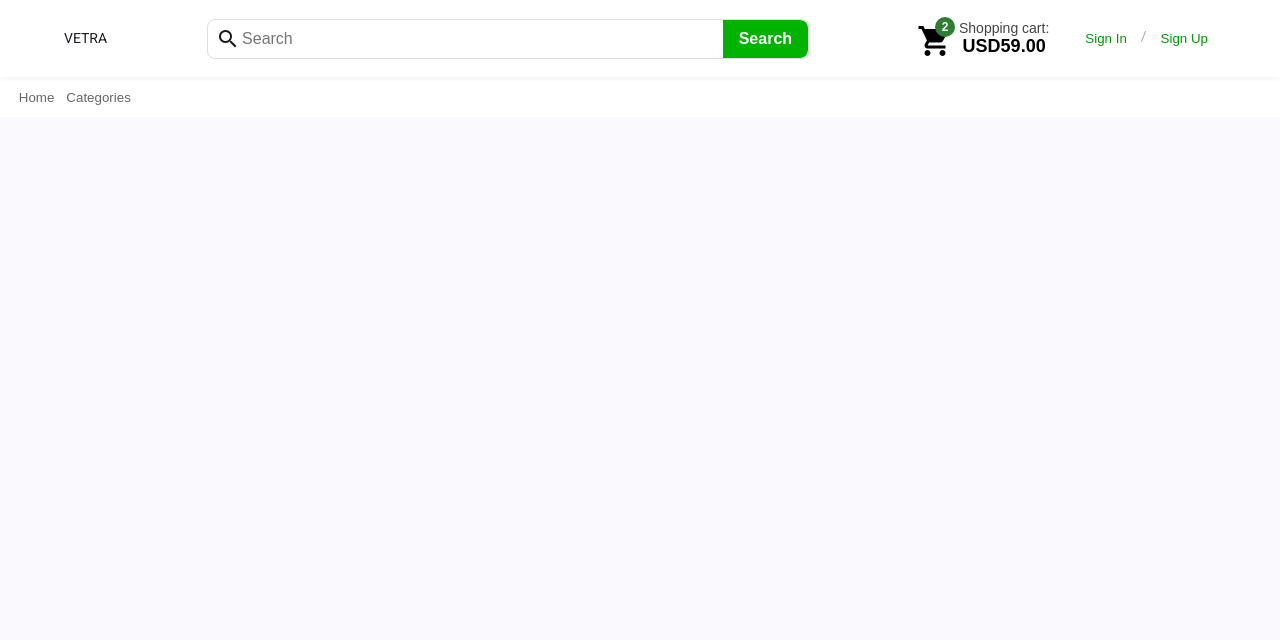
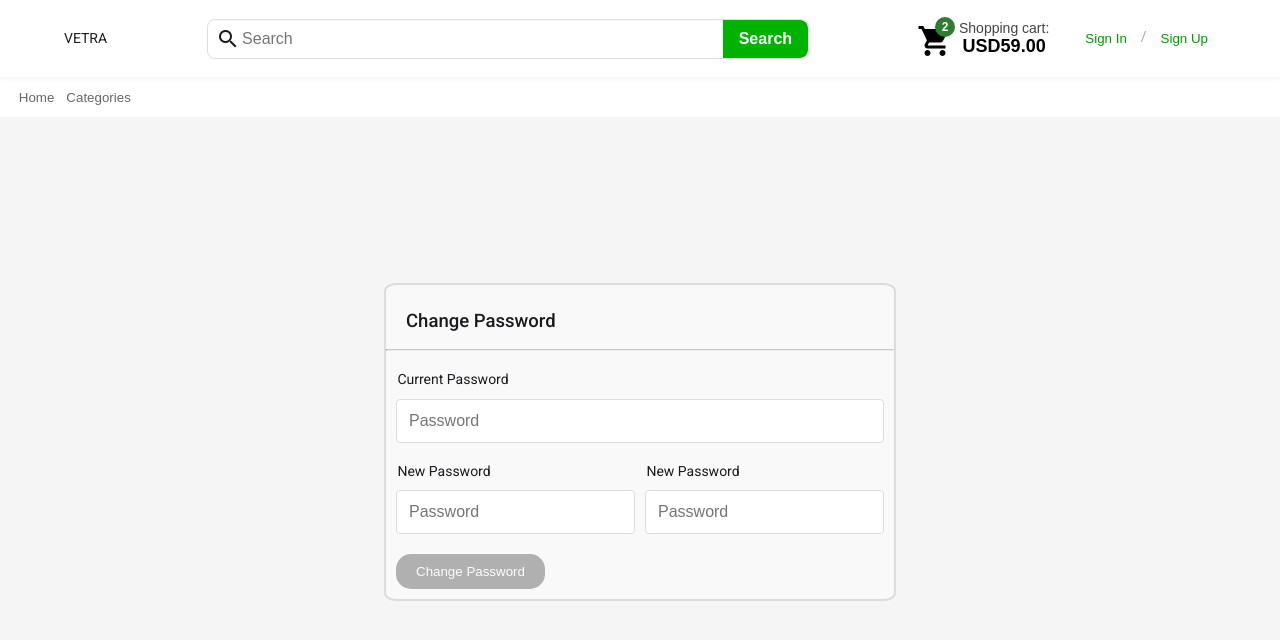
Before and after one commit to anil0x80/shop-frontend, an Angular app: page /profile in a window 1280 px wide. Before the commit this address led to /. Shown: the top 640 px of the page. Built offline with nearby package versions, Linux system fonts and the light colour scheme.

Commit message:
Profile Page
Added change password

```diff
--- a/src/app/app.routes.ts
+++ b/src/app/app.routes.ts
@@ -3,6 +3,7 @@ import { Home } from './home/home';
 import { LoginPage } from './login-page/login-page';
 import { RegisterPage } from './register-page/register-page';
 import { ProductPage } from './product-page/product-page';
+import { ProfilePage } from './profile-page/profile-page';
 
 export const routes: Routes = [
     {
@@ -23,5 +24,10 @@ export const routes: Routes = [
     {
         path: 'product/:id',
         component:ProductPage,
-    }
+    },
+    {
+        path:'profile',
+        component:ProfilePage,
+        title:"Profile"
+    },
 ];
--- /dev/null
+++ b/src/app/profile-page/profile-page.css
@@ -0,0 +1,92 @@
+.profile-page {
+  display: flex;
+  justify-content: center;
+  align-items: center;  /* set align-self on each children, related to vertical alignment */
+  min-height: calc(100vh - 150px);
+  background-color: #f5f5f5;
+  border: #009900;
+}
+
+.change-password-text{
+    font-weight: 500;
+    font-size: 18px;
+}
+
+.change-password-form{
+  justify-content: start;
+  display: flex;
+  flex-direction: column;
+  width: 100%;
+  gap: 20px;
+}
+
+.change-password-form input {
+    padding: 12px;
+    border: 1px solid #ddd;
+    border-radius: 4px;
+    font-size: 16px;
+    outline: none;
+
+    /* for scaling */
+    min-width: 0;        /* Allow inputs to shrink below their content width */
+    width: 100%;         /* Ensure they fill their container */
+    box-sizing: border-box; /* Include padding in width calculation */
+}
+
+.password-row {
+  display: flex;
+  gap: 10px;
+}
+
+.password-row-input {
+  display: flex;
+  flex-direction: column;
+  gap: 10px;
+  width: 100%;
+}
+
+/* A block-level element is an HTML element that takes up the
+ full width of its container and creates a new line (line break) before and after it.*/
+/* Block-level = "I want the whole width" */
+/* Inline = "I only need as much space as my content" */
+.change-password-button{
+    background-color: #00b300;
+    color: white;
+    font-weight: 200;
+    padding-left: 20px;
+    padding-right: 20px;
+    border: transparent;
+    border-radius: 15px;
+    padding-top: 10px;
+    padding-bottom: 10px;
+    cursor: pointer;
+
+    /* for scaling */
+    align-self: flex-start;  /* shrink to fit the content instead of covering all*/
+}
+
+.change-password-button:hover{
+    background-color: #009900;
+}
+
+.change-password-button:disabled {
+    background-color: gray;      /* dim the color */
+    cursor: not-allowed;         /* shows a "not allowed" cursor */
+    opacity: 0.6;                /* make it look inactive */
+}
+
+.error-text {
+  color: #e74c3c;              /* a nice deep red */
+  font-size: 0.85rem;          /* slightly smaller than body text */
+  font-style: italic;          /* give it a little emphasis */
+  display: block;              /* force it onto its own line */
+}
+
+input.ng-invalid.ng-touched {
+  border-color: #e74c3c;       /* highlight the input itself when invalid */
+  box-shadow: 0 0 0 1px #e74c3c;
+}
+
+.input-label {
+  margin-left: 0.1rem;
+}
--- /dev/null
+++ b/src/app/profile-page/profile-page.html
@@ -0,0 +1,40 @@
+<div class="profile-page">
+<app-section-wrapper header="Change Password">
+  <form [formGroup]="changePasswordForm" class="change-password-form">
+    <div class="password-row-input">
+      <label for="currentPassword" class="input-label">Current Password</label>
+      <input type="password" formControlName="currentPassword" name="currentPassword"
+      id="currentPassword" placeholder="Password"/>
+    </div>
+
+    <div class="password-row">
+      <div class="password-row-input">
+        <label for="password" class="input-label">New Password</label>
+        <input type="password" formControlName="password" name="password"
+        id="password" placeholder="Password"
+        [ngClass]="{'ng-invalid': hasAnyPasswordError()}"/>
+        <!-- mark input as invalid if it password mismatch exists -->
+      </div>
+
+      <div class="password-row-input">
+        <label for="repeatedPassword" class="input-label">New Password</label>
+        <input type="password" formControlName="repeatedPassword" name="repeatedPassword"
+         id="repeatedPassword" placeholder="Password"
+        [ngClass]="{'ng-invalid': hasAnyPasswordError()}"/>
+        <!-- mark input as invalid if it password mismatch exists -->
+      </div>
+    </div>
+
+
+    @if (hasPasswordMismatchError()){
+      <span class="error-text">Passwords do not match</span>
+    }
+
+     @if (hasPasswordWeakError()){
+      <span class="error-text">Your password must have lower case, upper case and numeric characters and minimum of 6 characters.</span>
+    }
+
+    <button type="submit" class="change-password-button" (click)="onSignup()" [disabled]="!changePasswordForm.valid">Change Password</button>
+  </form>
+</app-section-wrapper>
+</div>
--- /dev/null
+++ b/src/app/profile-page/profile-page.ts
@@ -0,0 +1,87 @@
+import { Component } from '@angular/core';
+import { CommonModule } from '@angular/common';
+import {FormGroup, FormControl, MinLengthValidator} from '@angular/forms';
+import {ReactiveFormsModule, Validators,} from '@angular/forms';
+import {AbstractControl, ValidationErrors, ValidatorFn} from '@angular/forms';
+import { SectionWrapperComponent } from '../shared/section-wrapper.component';
+
+enum PasswordError {
+  Strength = 'passwordStrength',
+  Mismatch = 'passwordMismatch',
+}
+
+@Component({
+  selector: 'app-profile-page',
+  imports: [ReactiveFormsModule, CommonModule, SectionWrapperComponent],
+  templateUrl: './profile-page.html',
+  styleUrl: './profile-page.css'
+})
+
+export class ProfilePage {
+    changePasswordForm = new FormGroup({
+    currentPassword: new FormControl('', Validators.required),
+    password: new FormControl('',
+        [Validators.required,
+           this.passwordStrengthValidator]),
+    repeatedPassword: new FormControl('',
+        [Validators.required]),
+  }, { validators: this.passwordMatchValidator });
+
+  // validator for password match
+  passwordMatchValidator(group: AbstractControl): ValidationErrors | null {
+    const password = group.value.password;
+    const repeatedPassword = group.value.repeatedPassword;
+
+    if (password !== repeatedPassword) {
+        return { [PasswordError.Mismatch]: true };
+    }
+    return null;
+  }
+
+  // validator for password strength
+  passwordStrengthValidator (control:AbstractControl) : ValidationErrors | null {
+      const value = control.value;
+
+      if (!value) {
+          return null;
+      }
+
+      const hasUpperCase = /[A-Z]+/.test(value);
+
+      const hasLowerCase = /[a-z]+/.test(value);
+
+      const hasNumeric = /[0-9]+/.test(value);
+
+      const isLengthGood = value.length >= 6;
+
+      const passwordValid = hasUpperCase && hasLowerCase && hasNumeric && isLengthGood;
+
+      return !passwordValid ? {[PasswordError.Strength]: true}: null;
+  }
+
+  hasPasswordMismatchError(){
+    return this.changePasswordForm.hasError(PasswordError.Mismatch) &&
+    (this.repeatedPassword.touched || this.repeatedPassword.dirty);
+  }
+
+  hasPasswordWeakError() {
+    return this.password.hasError(PasswordError.Strength) &&
+    (this.password.touched || this.password.dirty);
+  }
+
+  hasAnyPasswordError() {
+    return this.hasPasswordWeakError() || this.hasPasswordMismatchError();
+  }
+
+  get password() {
+      return this.changePasswordForm.controls.password;
+  }
+
+  get repeatedPassword() {
+      return this.changePasswordForm.controls.repeatedPassword;
+  }
+
+  onSignup() {
+    alert("currentPw: " + this.changePasswordForm.value.currentPassword + "  " + "newPw: " + this.changePasswordForm.value.password);
+  }
+}
--- /dev/null
+++ b/src/app/shared/section-wrapper.component.css
@@ -0,0 +1,44 @@
+:host {
+  display: flex;
+  flex-direction: column;
+  width: 40%;
+
+  /* center the header + body inside that width */
+  justify-content: start;  /* horizontal alignment */
+  align-content: start;    /* vertical alignment */
+
+  /* visual styling */
+  background-color: #f9f9f9;
+  border-radius: 2.5%;
+  padding: 10px;
+  border: 2px solid gainsboro;
+  box-sizing: border-box;  /* so padding doesn’t push you over 600px */
+
+  /* outline: 1px solid red;*/
+
+}
+
+.my-hr-line {
+    margin: 0px -10px 20px;
+    border-top: 1px solid #c9c7c7;
+}
+
+.section {
+  width: 100%;
+}
+
+.section-header h3 {
+  font-weight: 450;
+  font-size: 1.325rem;
+  padding-left: 10px;
+  /* outline: 1px solid red;*/
+}
+
+.section-body {
+  /* a single-column grid for your form */
+  display: grid;
+  gap: 1rem;
+  width: 100%;             /* so your form’s 300px sits centered inside */
+  justify-items: center;   /* center the form itself */
+
+}
--- /dev/null
+++ b/src/app/shared/section-wrapper.component.html
@@ -0,0 +1,7 @@
+<div class="section-header">
+    <h3>{{ header }}</h3>
+</div>
+<hr class="my-hr-line">
+<div class="section-body">
+    <ng-content></ng-content>
+</div>
```
Also changed, not shown: src/app/shared/section-wrapper.component.ts (added, +10 -0 lines).
